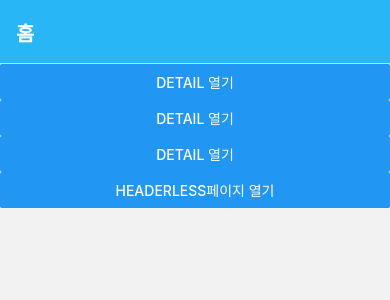
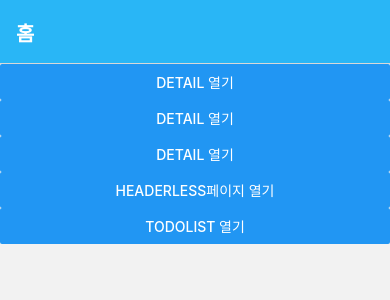
Before and after one commit to bookhabit/react-native-practice, a React Native app: screen /Home in a window 390 px wide. Shown: the top 300 px of the page. Built offline with nearby package versions, Linux system fonts and the light colour scheme.

Commit message:
스택네비게이터 - drawer네비게이터 실패 후 animated 패키지 삭제

```diff
--- a/App.js
+++ b/App.js
@@ -57,7 +57,15 @@ const App = () => {
             headerShown: false,
           }}
         />
-        <Stack.Screen name="TodoList" component={TodoScreen} />
+        <Stack.Screen
+          name="TodoList"
+          component={TodoScreen}
+          options={{
+            headerStyle: {
+              backgroundColor: '#26a69a',
+            },
+          }}
+        />
       </Stack.Navigator>
     </NavigationContainer>
   );
--- a/babel.config.js
+++ b/babel.config.js
@@ -1,3 +1,4 @@
 module.exports = {
   presets: ['module:metro-react-native-babel-preset'],
+  plugins: ['react-native-reanimated/plugin'],
 };
--- a/package.json
+++ b/package.json
@@ -22,7 +22,6 @@
     "react-native-gesture-handler": "^2.17.1",
     "react-native-pager-view": "^6.3.3",
     "react-native-paper": "^5.12.3",
-    "react-native-reanimated": "^3.13.0",
     "react-native-safe-area-context": "^4.10.8",
     "react-native-screens": "^3.32.0",
     "react-native-tab-view": "^3.5.2",
--- a/screens/stack/HomeScreen.js
+++ b/screens/stack/HomeScreen.js
@@ -21,6 +21,10 @@ const HomeScreen = ({navigation}) => {
         title="HeaderLess페이지 열기"
         onPress={() => navigation.navigate('Headerless')}
       />
+      <Button
+        title="TodoList 열기"
+        onPress={() => navigation.navigate('TodoList')}
+      />
     </View>
   );
 };
--- a/screens/stack/TodoScreen.js
+++ b/screens/stack/TodoScreen.js
@@ -5,6 +5,7 @@ import DateHead from '../../components/DateHead';
 import Empty from '../../components/Empty';
 import TodoList from '../../components/TodoList';
 import AddTodo from '../../components/AddTodo';
+import todosStorage from './../../sotrages/todosStorage';
 
 const TodoScreen = () => {
   const today = new Date();
```
Also changed, not shown: 2 other files (tests, documents, lock files or other folders).
